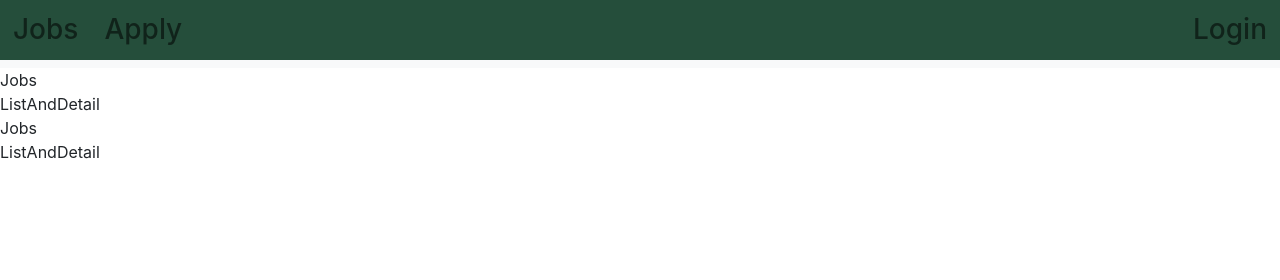
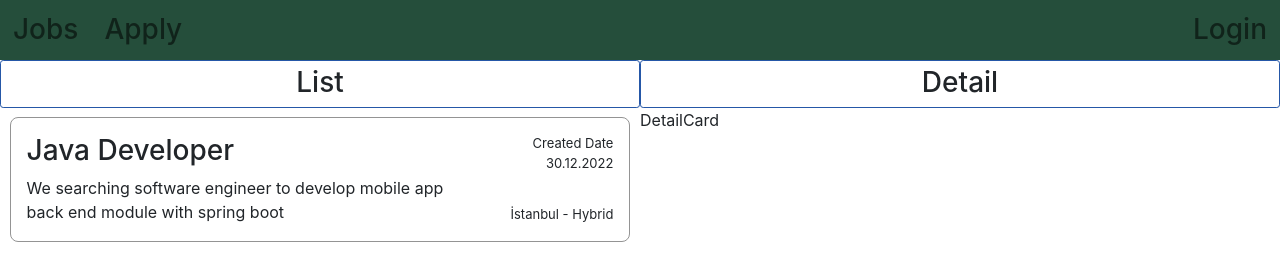
Before and after one commit to erensayar/Hr-Appeal-Module, a React app in the folder HrAppealModule-Frontend/: page / in a window 1280 px wide. Built offline with nearby package versions, Linux system fonts and the light colour scheme.

Commit message:
job list and job list element creeated. scss filess has been separated and -createJobDate- property has been added to job entity

```diff
--- a/HrAppealModule-Frontend/src/components/DetailCard.js
+++ b/HrAppealModule-Frontend/src/components/DetailCard.js
@@ -0,0 +1,9 @@
+import React from 'react'
+
+const DetailCard = () => {
+  return (
+    <div>DetailCard</div>
+  )
+}
+
+export default DetailCard
--- a/HrAppealModule-Frontend/src/components/JobList.js
+++ b/HrAppealModule-Frontend/src/components/JobList.js
@@ -0,0 +1,13 @@
+import '../styles/JobList.scss'
+import React from 'react'
+import JobListElemet from './JobListElemet'
+
+const JobList = () => {
+  return (
+    <div className='job-list'>
+      <JobListElemet></JobListElemet>
+    </div>
+  )
+}
+
+export default JobList
--- /dev/null
+++ b/HrAppealModule-Frontend/src/components/JobListElemet.js
@@ -0,0 +1,22 @@
+import '../styles/JobListElement.scss'
+import React from 'react'
+
+const JobListElemet = () => {
+    return (
+        <div className='job-list-element'>
+            <div className='job-list-element-container row'>
+                <div className='job-name-and-sum col-9'>
+                    <h3>Java Developer</h3>
+                    <p>We searching software engineer to develop mobile app back end module with spring boot</p>
+                </div>
+                <div className='job-meta-data col-3'>
+                    <p className='job-created-date-letter'>Created Date</p>
+                    <p className='job-created-date'>30.12.2022</p>
+                    <p className='job-location'>İstanbul - Hybrid</p>
+                </div>
+            </div>
+        </div>
+    )
+}
+
+export default JobListElemet
--- a/HrAppealModule-Frontend/src/components/ListAndDetail.js
+++ b/HrAppealModule-Frontend/src/components/ListAndDetail.js
@@ -1,8 +1,28 @@
+import '../styles/ListAndDetail.scss'
 import React from 'react'
+import JobList from './JobList'
+import DetailCard from './DetailCard'
 
 const ListAndDetail = () => {
   return (
-    <div>ListAndDetail</div>
+    <div className='list-and-detail'>
+
+      <div className='row'>
+        <div className='col'>
+          <div className='list row'>
+            <p className='h3'>List</p>
+          </div>
+          <JobList></JobList>
+        </div>
+        <div className='col'>
+          <div className='detail row'>
+            <p className='h3'>Detail</p>
+          </div>
+          <DetailCard></DetailCard>
+        </div>
+      </div>
+
+    </div>
   )
 }
 
--- a/HrAppealModule-Frontend/src/components/Navbar.js
+++ b/HrAppealModule-Frontend/src/components/Navbar.js
@@ -1,10 +1,11 @@
+import '../styles/Navbar.scss';
 import React from 'react'
 import { Link } from "react-router-dom";
 
 const Navbar = () => {
 
     return (
-        <div classNameName='navbar'>
+        <div className='navbar'>
 
             <nav className="navbar navbar-expand-lg navbar-light bg-light">
                 <div>
--- a/HrAppealModule-Frontend/src/container/App.js
+++ b/HrAppealModule-Frontend/src/container/App.js
@@ -10,9 +10,7 @@ function App() {
   return (
 
     <div className="App">
-
       <Navbar></Navbar>
-      <JobsPage></JobsPage>
 
       <Routes>
         <Route path="/" element={<JobsPage />} />
@@ -21,7 +19,6 @@ function App() {
         <Route path="/login" element={<LoginPage />} />
         <Route path="*" element={<Navigate to="/" replace />} />
       </Routes>
-
     </div>
 
   );
--- a/HrAppealModule-Frontend/src/pages/JobsPage.js
+++ b/HrAppealModule-Frontend/src/pages/JobsPage.js
@@ -5,7 +5,6 @@ const JobsPage = () => {
 
     return (
         <div>
-            Jobs
             <ListAndDetail></ListAndDetail>
         </div>
     )
--- a/HrAppealModule-Frontend/src/styles/App.scss
+++ b/HrAppealModule-Frontend/src/styles/App.scss
@@ -1,27 +1,28 @@
 @import "~bootstrap/scss/bootstrap";
 
 .App {
+
     font-family: "Inter", sans-serif;
 
-    .navbar {
-        display: block;
-        padding-top: 0;
-        min-height: 4rem;
+    .col-12,
+    .col-11,
+    .col-10,
+    .col-9,
+    .col-8,
+    .col-7,
+    .col-6,
+    .col-5,
+    .col-4,
+    .col-3,
+    .col-2,
+    .col-1 {
+        padding: 0;
+    }
 
-        .navbar-nav {
-            flex-direction: row !important;
-            background-color: rgb(37, 78, 59);
-            a {
-                margin-block: 5px;
-                margin-inline: 5px;
-            }
-        }
-
-        .login {
-            position: absolute;
-            right: 0px;
-        }
+    .row {
+        --bs-gutter-y: 0;
+        --bs-gutter-x: 0;
+    }
 
 
-    }
 }
--- /dev/null
+++ b/HrAppealModule-Frontend/src/styles/JobList.scss
@@ -0,0 +1,3 @@
+.job-list {
+
+}
--- /dev/null
+++ b/HrAppealModule-Frontend/src/styles/JobListElement.scss
@@ -0,0 +1,41 @@
+.job-list-element {
+    padding: 0.6rem;
+
+    .job-list-element-container {
+        cursor: pointer;
+        border: 1px solid #949494;
+        border-radius: .5rem;
+
+        .job-name-and-sum {
+            padding: 1rem;
+            p {
+                margin: 0;
+            }
+        }
+
+        .job-meta-data {
+            font-size: small;
+            padding: 1rem;
+
+            .job-created-date-letter {
+                float: right;
+                margin: 0;
+            }
+            .job-created-date {
+                float: right;
+                margin-bottom: 2rem;
+            }
+
+            .job-location {
+                float: right;
+                margin: 0;
+            }
+        }
+
+
+    }
+    .job-list-element-container:hover {
+        border: 1px solid #2557a7;
+    }
+
+}
--- /dev/null
+++ b/HrAppealModule-Frontend/src/styles/ListAndDetail.scss
@@ -0,0 +1,13 @@
+.list-and-detail {
+    .list,
+    .detail {
+        border: 1px solid #2557a7;
+        border-radius: .2rem;
+        text-align: center;
+        display: block;
+        height: 3rem;
+        p {
+            margin-block: 5px;
+        }
+    }
+}
--- /dev/null
+++ b/HrAppealModule-Frontend/src/styles/Navbar.scss
@@ -0,0 +1,18 @@
+.navbar {
+    display: block;
+    padding: 0;
+
+    .navbar-nav {
+        flex-direction: row !important;
+        background-color: rgb(37, 78, 59);
+        a {
+            margin-block: 5px;
+            margin-inline: 5px;
+        }
+    }
+
+    .login {
+        position: absolute;
+        right: 0px;
+    }
+}
```
Also changed, not shown: HrAppealModule-Frontend/src/components/ApplyCard.js (+10 -0 lines), HrAppealModule-Frontend/src/components/ApplyList.js (+9 -0 lines), 6 other files.
